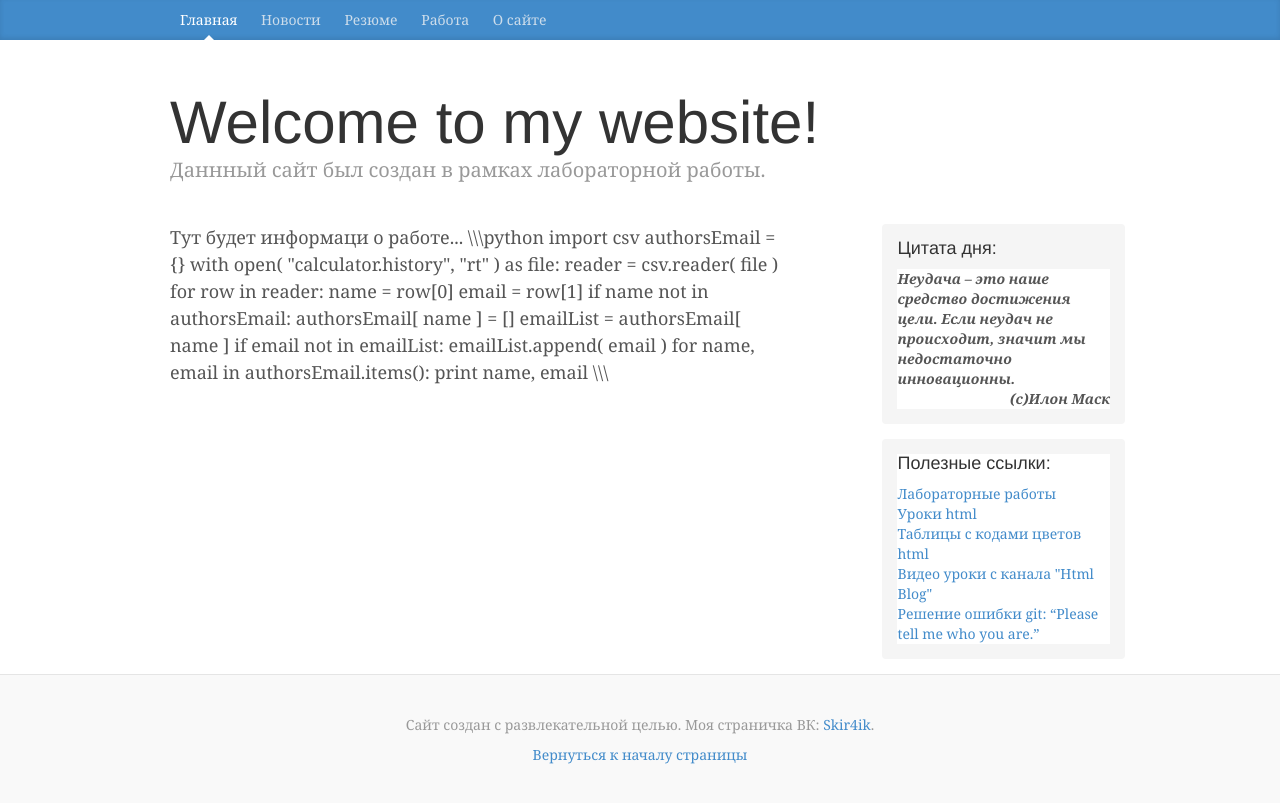
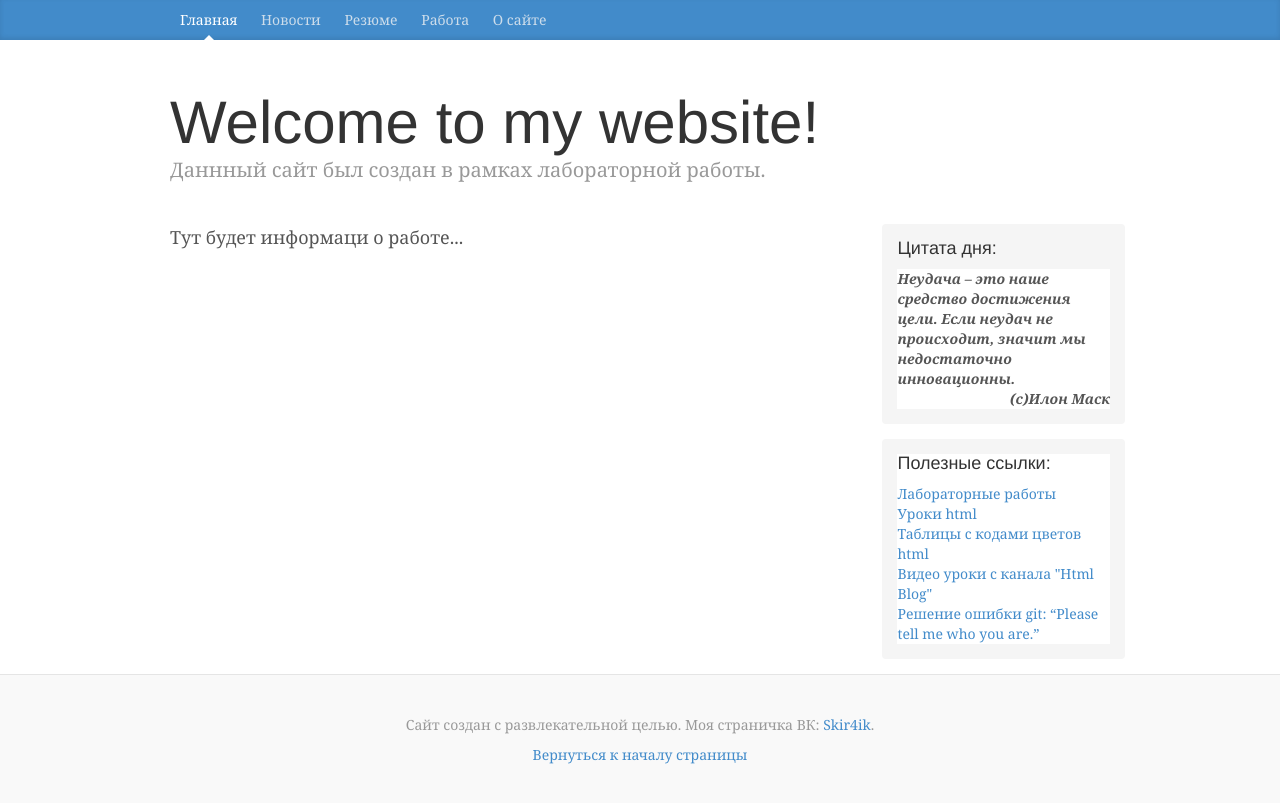
Before and after one commit to Skir4ik/Skir4ik.github.io, a Jekyll site: the page built from Job.html, in a window 1280 px wide. Shown: the top 803 px of the page. Built offline with Jekyll 4.4.1, drawn with Linux system fonts in a browser that asks for light colours.

Commit message:
Update Job.html

```diff
--- a/Job.html
+++ b/Job.html
@@ -2,20 +2,3 @@
 layout: default
 ---
 Тут будет информаци о работе...
-
-\\\python
-import csv
-authorsEmail = {}
-with open( "calculator.history", "rt" ) as file:
-    reader = csv.reader( file )
-    for row in reader:
-        name = row[0]
-        email = row[1]
-        if name not in authorsEmail:
-            authorsEmail[ name ] = []
-        emailList = authorsEmail[ name ]
-        if email not in emailList:
-            emailList.append( email )
-for name, email in authorsEmail.items():
-    print name, email
-\\\
```
